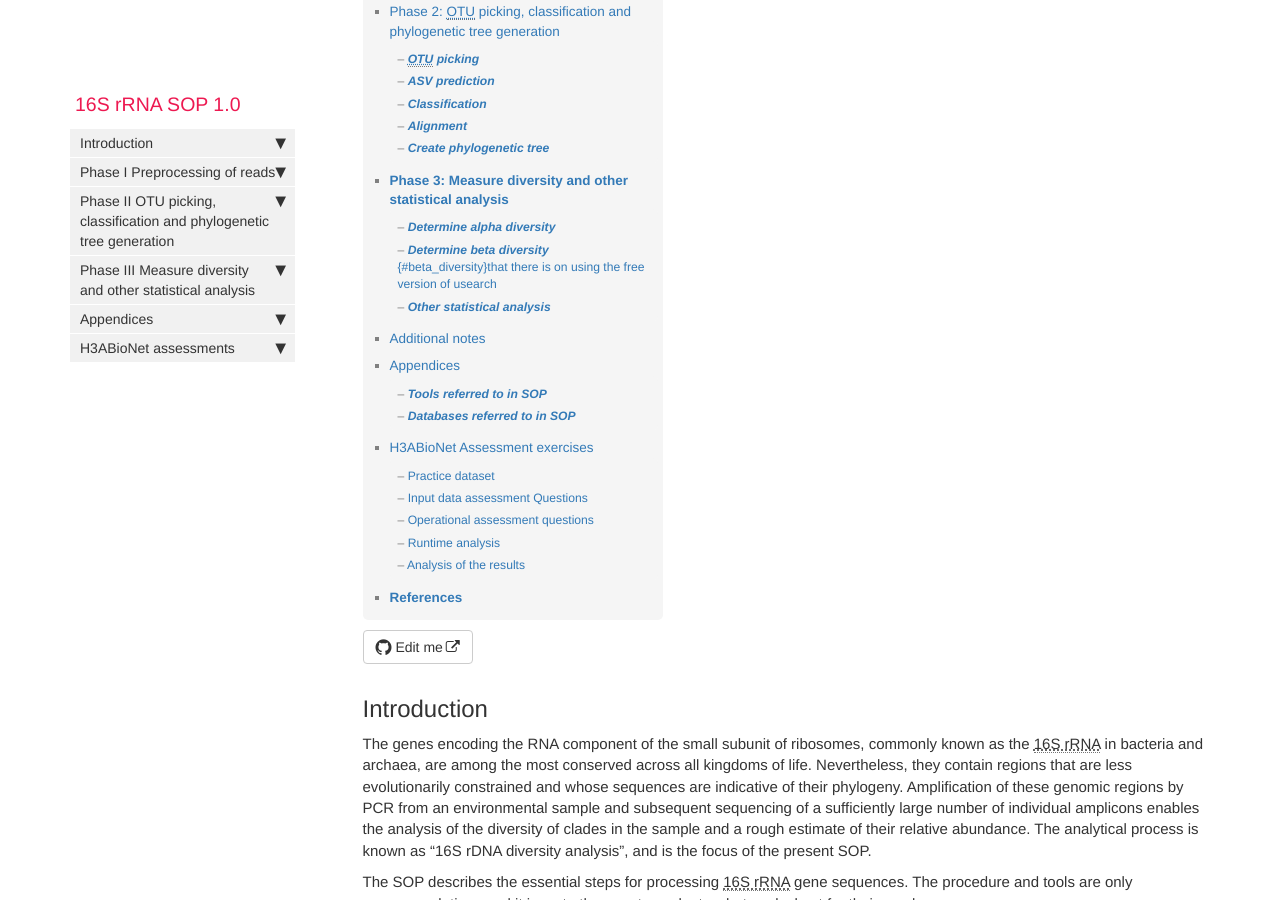
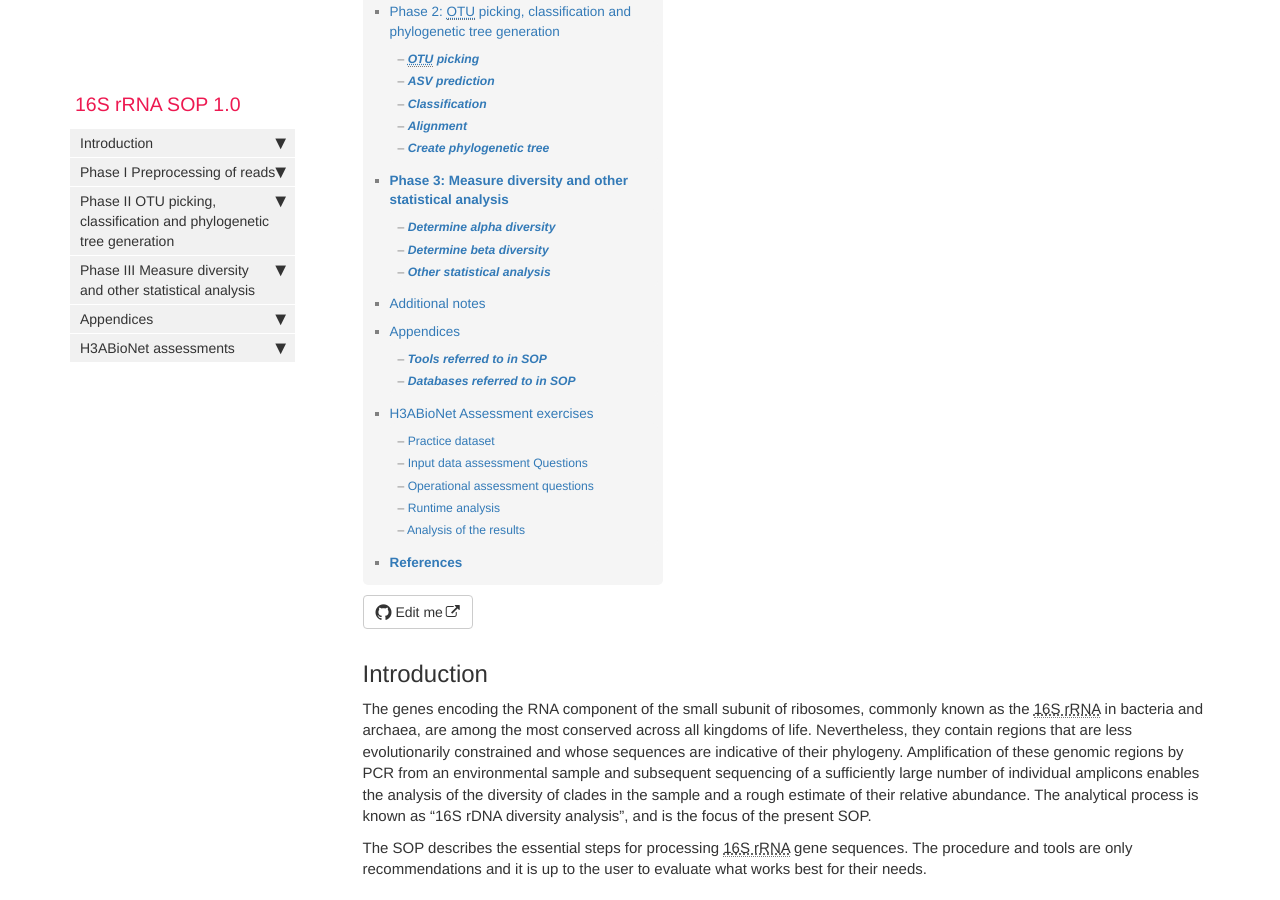
Before and after one commit to h3abionet/H3ABionet-SOPs, a Jekyll site: the page built from pages/genomics_analysis/16s-rRNA/16s-rRNA.md, in a window 1280 px wide and 900 px high, scrolled down 457 px. Built offline with Jekyll 4.4.1, drawn with Linux system fonts in a browser that asks for light colours; nearby versions of some CDN libraries; comment, search, counter and statistics services are not loaded; some of the changed text lies outside the part shown.

Commit message:
Deleted some text that should not be there.

```diff
--- a/pages/genomics_analysis/16s-rRNA/16s-rRNA.md
+++ b/pages/genomics_analysis/16s-rRNA/16s-rRNA.md
@@ -197,7 +197,7 @@ Alpha diversity is a measure of diversity within a sample. It gives an indicatio
 
 <span style="text-decoration:underline;">Software</span>:  mothur, QIIME
 
-### **_Determine beta diversity_** {#beta_diversity}that there is on using the free version of usearch
+### **_Determine beta diversity_** {#beta_diversity}
 
 Beta diversity is a measure of diversity between samples. One of the most commonly used metrics is the Unifrac distance that compares samples using phylogenetic information. An all-by all or pairwise matrix of the beta diversity metrics between all the samples in the study is generated and can be visualized in different ways such as a tree, graph, network etc. Mothur and QIIME have several tools to generate distance metrics, phylogenetic trees and PCoA plots.
 
```
